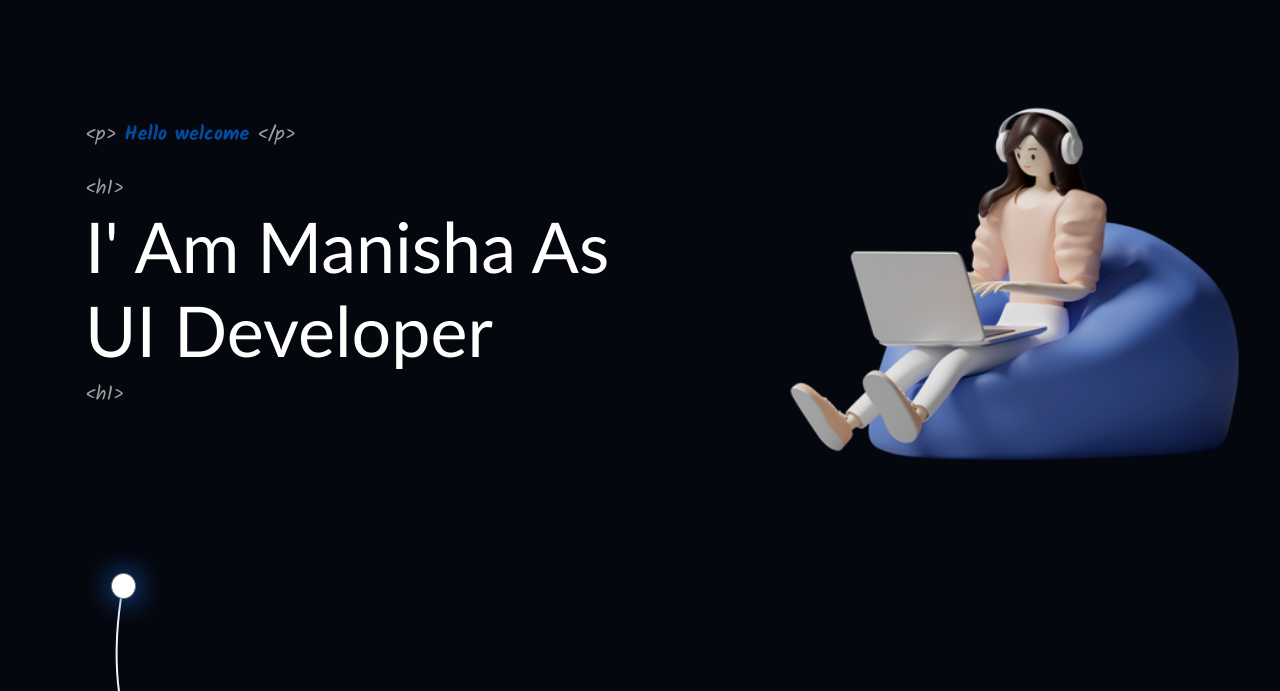
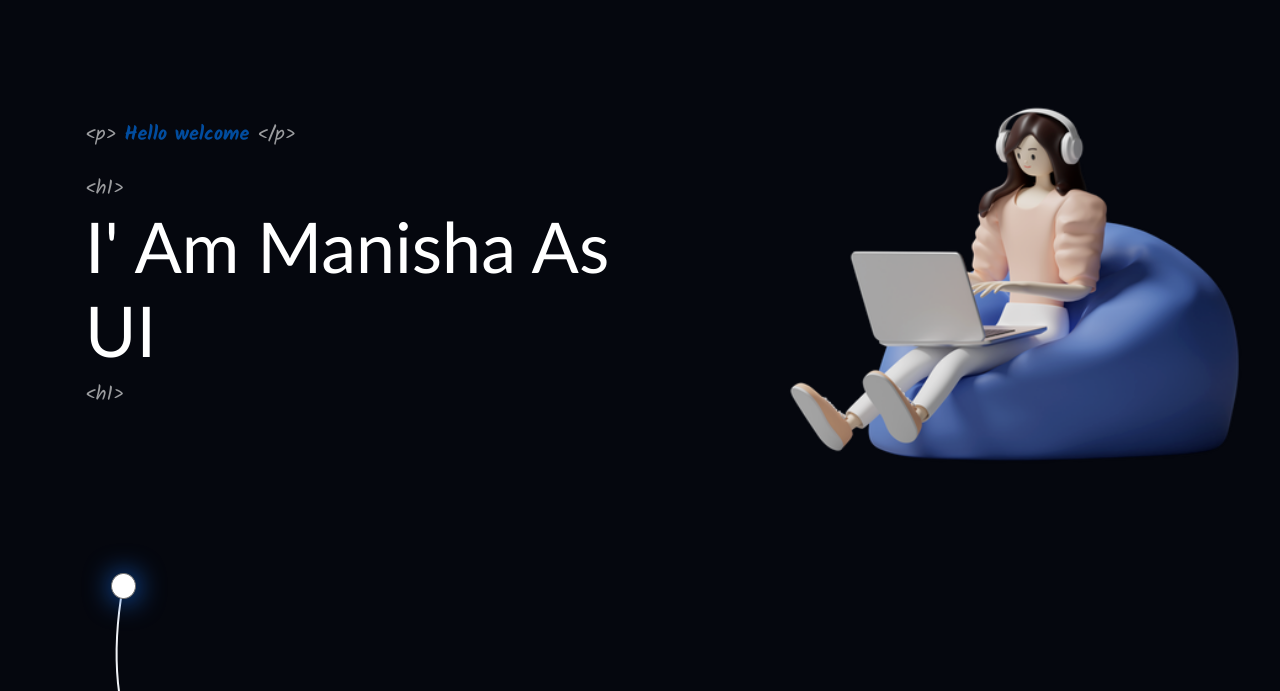
Before and after one commit to joshimanisha10/porfolio, a plain HTML site: page index.html in a window 1280 px wide. Shown: the part 88-779 px from the top of the page. Drawn offline with nearby package versions, Linux system fonts and the light colour scheme; a small style sheet from the web is missing.

Commit message:
Update index.html

```diff
--- a/index.html
+++ b/index.html
@@ -92,7 +92,7 @@
             <div class="design2"></div>
             <h1>
               I' am Manisha as <br />
-              UI Developer
+              UI
             </h1>
             <span class="code"> &lt;h1&gt </span>
           </div>
```
